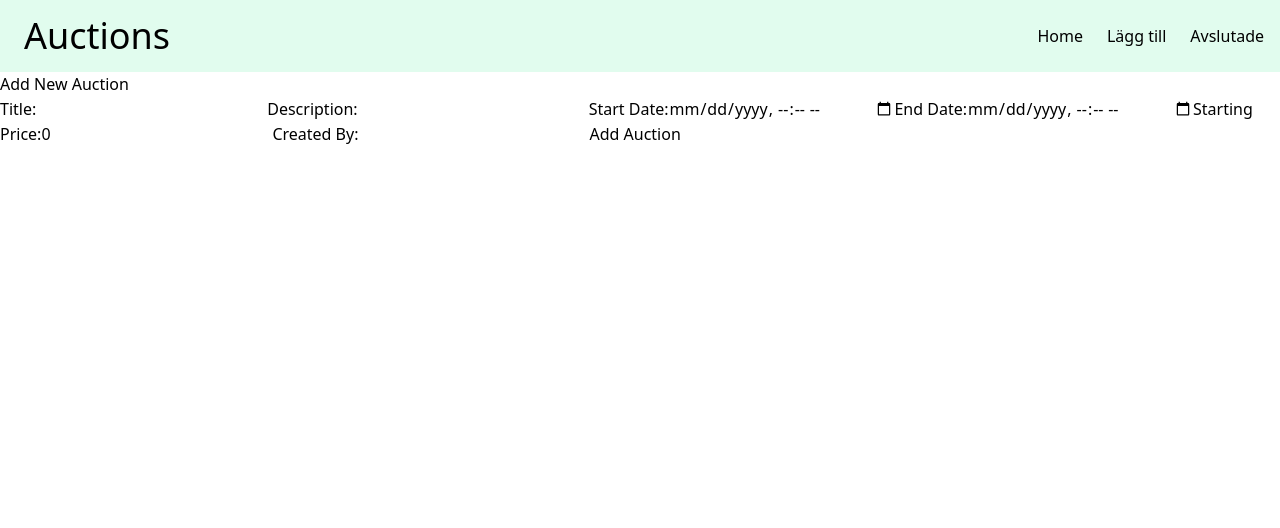
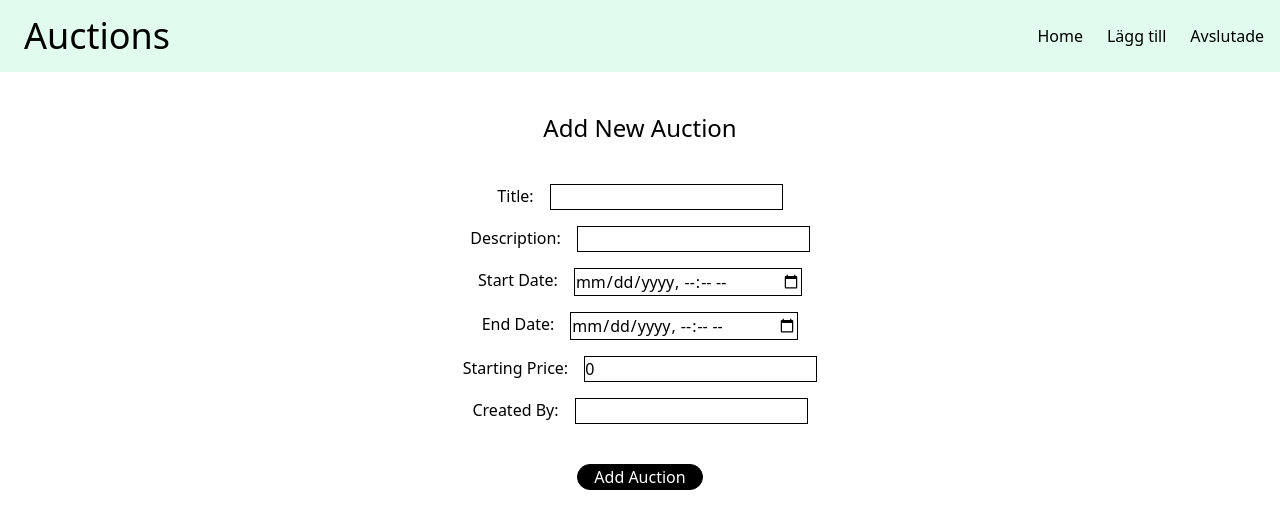
Before and after one commit to AriamGoitom/Auction-Site, a React (Vite) app: page /add in a window 1280 px wide. Shown: the top 528 px of the page. Built offline with nearby package versions, Linux system fonts and the light colour scheme.

Commit message:
added style to Addauction component

```diff
--- a/src/components/AddAuction.jsx
+++ b/src/components/AddAuction.jsx
@@ -57,8 +57,13 @@ const AddAuction = () => {
 
   return (
     <Link to={"/add"}>
-      <h2>Add New Auction</h2>
-      <form onSubmit={handleSubmit}>
+      <div className="w-full flex flex-col justify-center items-center gap-10 mt-10">
+        <h2 className="text-semibold text-2xl">Add New Auction</h2>
+        <form
+          onSubmit={handleSubmit}
+          className="flex flex-col gap-4 justify-center items-center"
+        >
+          <div className="flex gap-4">
             <label>Title:</label>
             <input
               type="text"
@@ -66,8 +71,11 @@ const AddAuction = () => {
               value={auction.Title}
               onChange={handleChange}
               required
+              className="border border-black"
             />
+          </div>
 
+          <div className="flex gap-4">
             <label>Description:</label>
             <input
               type="text"
@@ -75,8 +83,11 @@ const AddAuction = () => {
               value={auction.Description}
               onChange={handleChange}
               required
+              className="border border-black"
             />
+          </div>
 
+          <div className="flex gap-4">
             <label>Start Date:</label>
             <input
               type="datetime-local"
@@ -84,8 +95,11 @@ const AddAuction = () => {
               value={auction.StartDate}
               onChange={handleChange}
               required
+              className="border border-black"
             />
+          </div>
 
+          <div className="flex gap-4">
             <label>End Date:</label>
             <input
               type="datetime-local"
@@ -93,8 +107,11 @@ const AddAuction = () => {
               value={auction.EndDate}
               onChange={handleChange}
               required
+              className="border border-black"
             />
+          </div>
 
+          <div className="flex gap-4">
             <label>Starting Price:</label>
             <input
               type="number"
@@ -102,8 +119,11 @@ const AddAuction = () => {
               value={auction.StartingPrice}
               onChange={handleChange}
               required
+              className="border border-black"
             />
+          </div>
 
+          <div className="flex gap-4">
             <label>Created By:</label>
             <input
               type="text"
@@ -111,10 +131,17 @@ const AddAuction = () => {
               value={auction.CreatedBy}
               onChange={handleChange}
               required
+              className="border border-black"
             />
-
-        <button type="submit">Add Auction</button>
+          </div>
+          <button
+            type="submit"
+            className="border border-black rounded-full px-4 text-white bg-black mt-6"
+          >
+            Add Auction
+          </button>
         </form>
+      </div>
     </Link>
   );
 };
```
Lines whose indentation alone changed are shown as unchanged.
